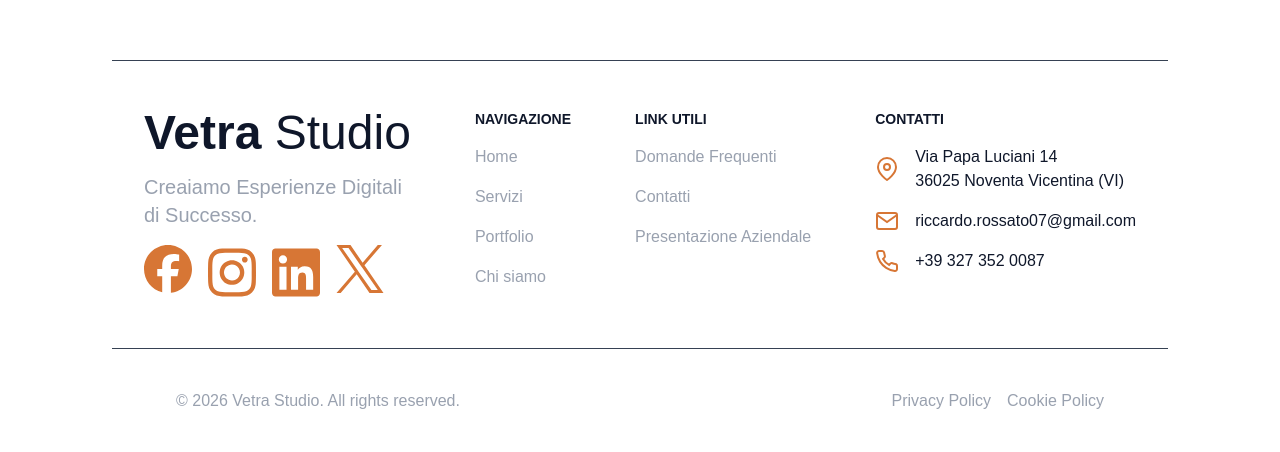
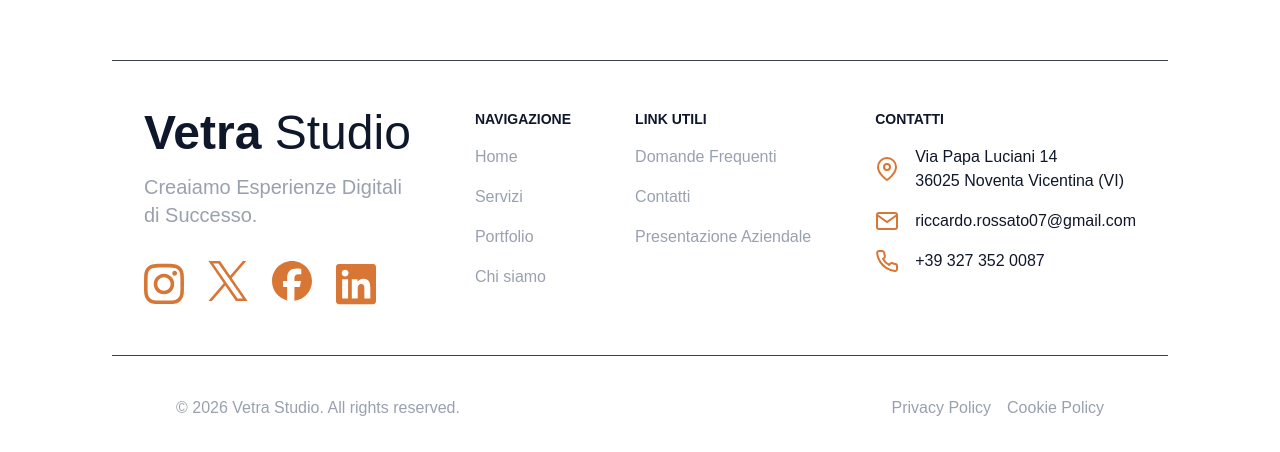
Before and after one commit to Vetra-Studio/website, a Next.js app: page / in a window 1280 px wide. Shown: the part 831-1283 px from the top of the page. Built offline with nearby package versions, Linux system fonts and the light colour scheme.

Commit message:
refactor(footer): update links navigation and social icons styling
- Use Next.js Link for internal navigation
- Update social media icons styling and static imports

```diff
--- a/components/Footer.tsx
+++ b/components/Footer.tsx
@@ -1,13 +1,19 @@
 import FooterContact from './FooterContact';
 import Navbar from './Navbar';
 import Image from 'next/image';
+import Link from 'next/link'
+
+import FacebookIcon from '@/public/facebook.svg'
+import InstagramIcon from '@/public/instagram.svg'
+import LinkedinIcon from '@/public/linkedin.svg'
+import XIcon from '@/public/x.svg'
 
 export default function Footer() {
     const socialLinks = [
-        { name: 'Facebook', href: 'https://www.facebook.com/vetrastudio', icon: '/facebook.svg' },
-        { name: 'Instagram', href: 'https://www.instagram.com/vetrastudio', icon: '/instagram.svg' },
-        { name: 'LinkedIn', href: 'https://www.linkedin.com/company/vetrastudio', icon: '/linkedin.svg' },
-        { name: 'X', href: 'https://www.x.com/company/vetra-studio/', icon: '/x.svg' },
+        { name: 'Instagram', href: 'https://www.instagram.com/vetrastudio', icon: InstagramIcon },
+        { name: 'X', href: 'https://www.x.com/company/vetra-studio/', icon: XIcon },
+        { name: 'Facebook', href: 'https://www.facebook.com/vetrastudio', icon: FacebookIcon },
+        { name: 'LinkedIn', href: 'https://www.linkedin.com/company/vetrastudio', icon: LinkedinIcon },
     ];
 
     const usefulLinks = [
@@ -24,10 +30,10 @@ export default function Footer() {
                 <div className="flex-col space-y-4">
                     <h2 className="text-5xl"><span className="font-bold">Vetra</span> Studio</h2>
                     <p className="text-xl text-gray-400">Creaiamo Esperienze Digitali<br /> di Successo.</p>
-                    <div className="flex space-x-4">
+                    <div className="flex space-x-6">
                         {socialLinks.map((link) => (
-                            <a key={link.name} href={link.href} target="_blank" rel="noopener noreferrer" aria-label={link.name} className="text-gray-400 hover:text-white">
-                                <Image src={link.icon} alt={link.name} width={48} height={48} />
+                            <a key={link.name} href={link.href} target="_blank" rel="noopener noreferrer" aria-label={link.name} className="text-gray-400 hover:text-white pt-4">
+                                <Image src={link.icon} alt={link.name} width={40} height={40} />
                             </a>
                         ))}
                     </div>
@@ -43,9 +49,9 @@ export default function Footer() {
                     <ul className="space-y-4">
                         {usefulLinks.map((link) => (
                             <li key={link.name}>
-                                <a className="text-gray-400 hover:text-gray-200" href={link.href} target="_blank" aria-label={link.name}>
+                                <Link className="text-gray-400 hover:text-gray-200" href={link.href} target="_blank" aria-label={link.name}>
                                     {link.name}
-                                </a>
+                                </Link>
                             </li>
                         ))}
                     </ul>
@@ -61,8 +67,8 @@ export default function Footer() {
             <div className="flex justify-between items-center pb-4 pt-10 px-16">
                 <p className="text-gray-400" suppressHydrationWarning>&copy; {new Date().getFullYear()} Vetra Studio. All rights reserved.</p>
                 <div>
-                    <a href="/privacy" className="text-gray-400 hover:text-gray-200 pr-4">Privacy Policy</a>
-                    <a href="/terms" className="text-gray-400 hover:text-gray-200">Cookie Policy</a>
+                    <Link href="/privacy" className="text-gray-400 hover:text-gray-200 pr-4">Privacy Policy</Link>
+                    <Link href="/terms" className="text-gray-400 hover:text-gray-200">Cookie Policy</Link>
                 </div>
             </div>
 
--- a/components/Navbar.tsx
+++ b/components/Navbar.tsx
@@ -1,3 +1,5 @@
+import Link from 'next/link'
+
 const navItems = [
   { label: 'Home', href: '#home' },
   { label: 'Servizi', href: '#servizi' },
@@ -16,12 +18,12 @@ export default function Navbar({ className, linkClassName }: NavClassNameProps)
       <ul className={`${className}`}>
         {navItems.map((item) => (
           <li key={item.label}>
-            <a
+            <Link
               href={item.href}
               className={`${linkClassName}`}
             >
               {item.label}
-            </a>
+            </Link>
           </li>
         ))}
       </ul>
```
